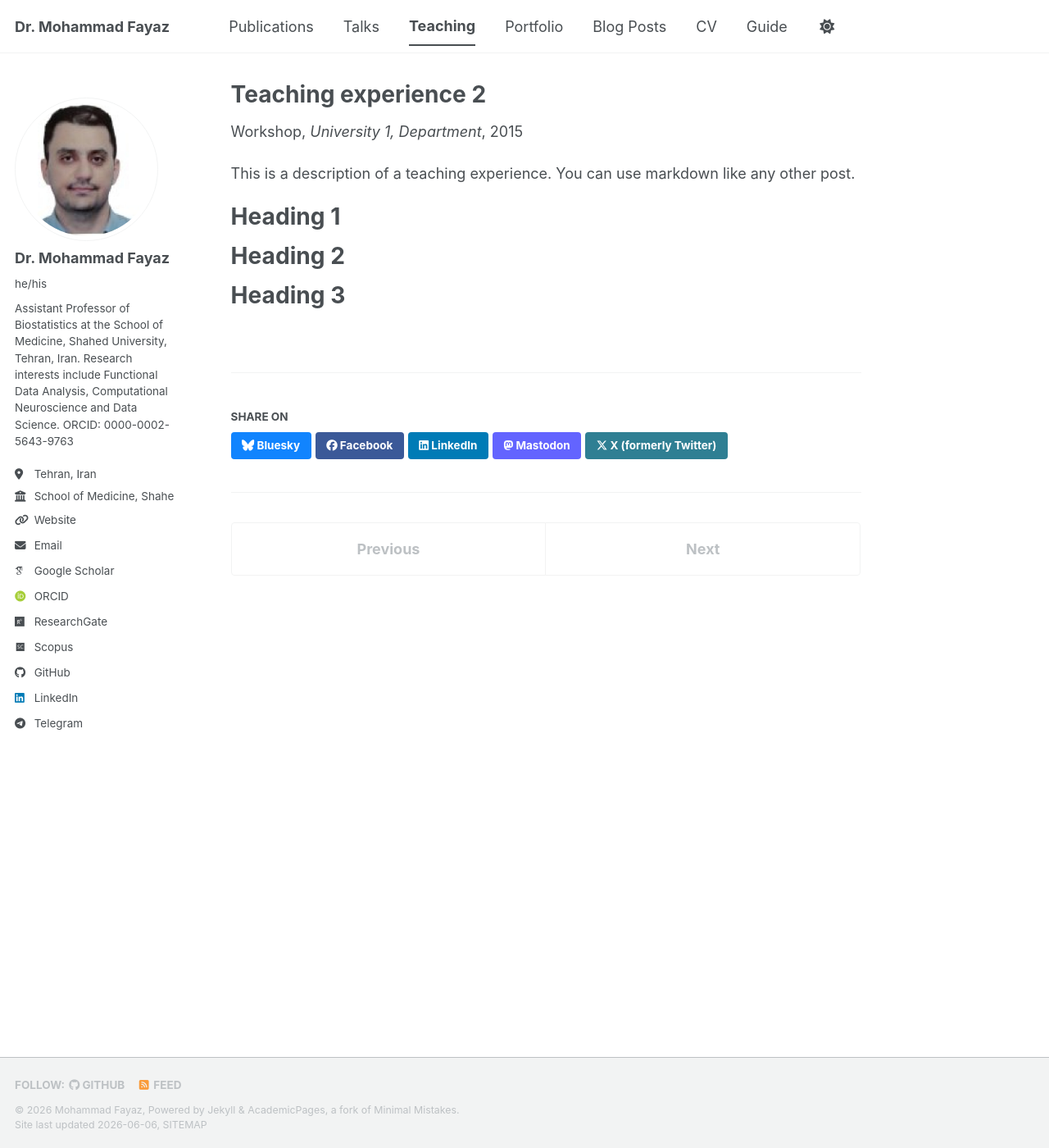
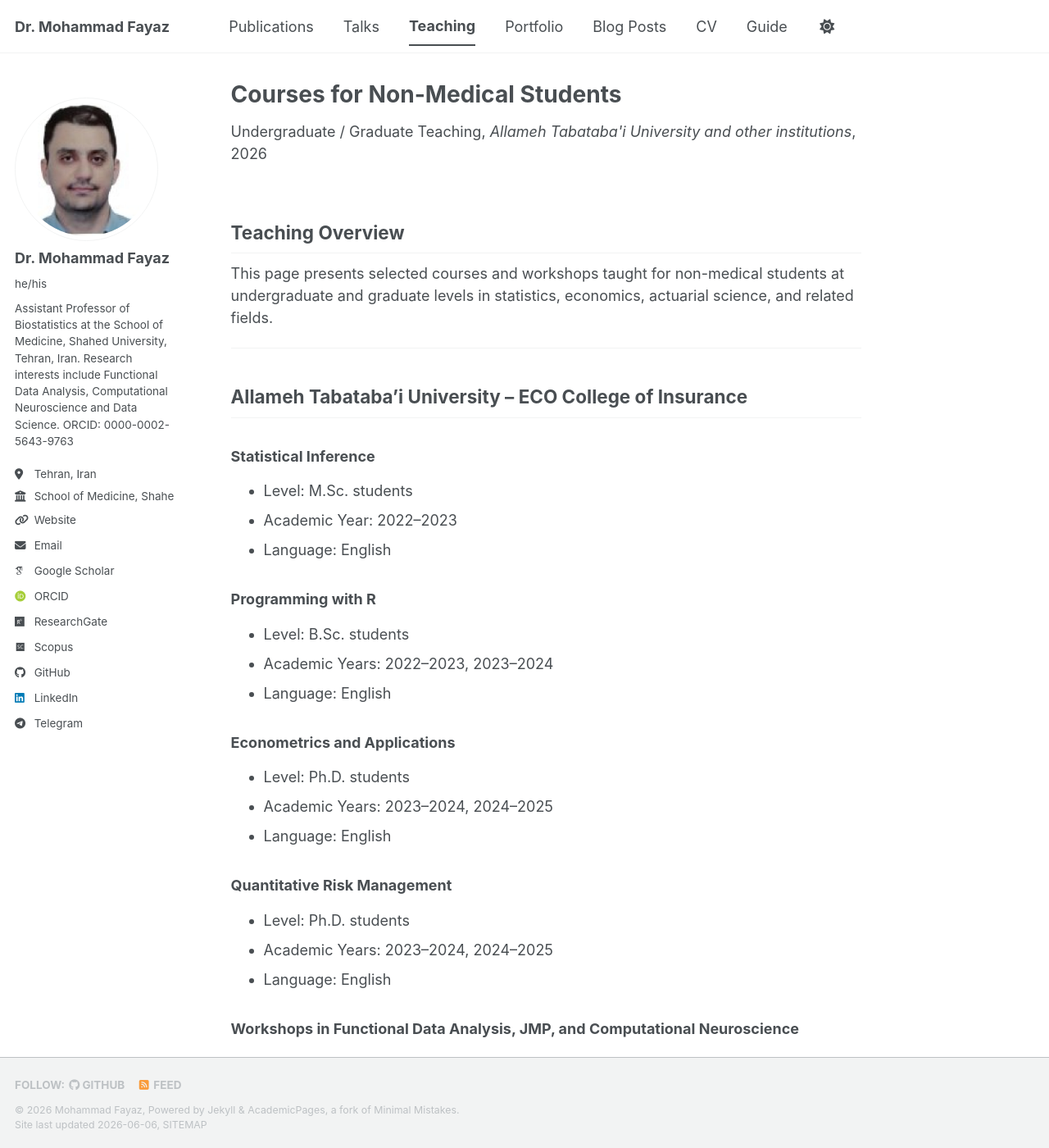
Before and after one commit to mohammad-fayaz/mohammad-fayaz.github.io, a Jekyll site: the page built from _teaching/2015-spring-teaching-2.md, in a window 1280 px wide and 1400 px high. Shown: the whole window at 82% size. Built offline with Jekyll 4.4.1, drawn with Linux system fonts in a browser that asks for light colours; some web fonts are replaced; a script bundle is joined from its source files by our own code; library files that are not in the unit come from our copies; some of the changed text lies outside the part shown.

Commit message:
Update 2015-spring-teaching-2.md

```diff
--- a/_teaching/2015-spring-teaching-2.md
+++ b/_teaching/2015-spring-teaching-2.md
@@ -1,20 +1,96 @@
 ---
-title: "Teaching experience 2"
+title: "Courses for Non-Medical Students"
 collection: teaching
-type: "Workshop"
-permalink: /teaching/2015-spring-teaching-1
-venue: "University 1, Department"
-date: 2015-01-01
-location: "City, Country"
+type: "Undergraduate / Graduate Teaching"
+permalink: /teaching/non-medical-courses/
+venue: "Allameh Tabataba'i University and other institutions"
+date: 2026-06-06
+location: "Tehran, Iran"
 ---
 
-This is a description of a teaching experience. You can use markdown like any other post.
+## Teaching Overview
 
-Heading 1
-======
+This page presents selected courses and workshops taught for non-medical students at undergraduate and graduate levels in statistics, economics, actuarial science, and related fields.
 
-Heading 2
-======
+---
 
-Heading 3
-======
+## Allameh Tabataba'i University – ECO College of Insurance
+
+### Statistical Inference
+- Level: M.Sc. students
+- Academic Year: 2022–2023
+- Language: English
+
+### Programming with R
+- Level: B.Sc. students
+- Academic Years: 2022–2023, 2023–2024
+- Language: English
+
+### Econometrics and Applications
+- Level: Ph.D. students
+- Academic Years: 2023–2024, 2024–2025
+- Language: English
+
+### Quantitative Risk Management
+- Level: Ph.D. students
+- Academic Years: 2023–2024, 2024–2025
+- Language: English
+
+### Workshops in Functional Data Analysis, JMP, and Computational Neuroscience
+- Level: M.Sc. and Ph.D. students
+- Academic Years: 2023–2024, 2024–2025
+- Language: English / Persian
+
+---
+
+## Allameh Tabataba'i University – Department of Statistics, Computer Science, and Mathematics
+
+### Statistical Consulting
+- Level: B.Sc. students
+- Academic Years: 2023–2024, 2024–2025
+- Language: Persian
+
+### Research Methods for Statistics
+- Level: B.Sc. students
+- Academic Years: 2023–2024, 2024–2025
+- Language: Persian
+
+---
+
+## Shahed University – College of Basic Sciences
+
+### Calculus I
+- Level: B.Sc. students
+- Academic Year: 2024–2025
+- Language: Persian
+
+### Biocalculus I
+- Level: B.Sc. students
+- Academic Year: 2025–2026
+- Language: Persian
+
+### Biocalculus II
+- Level: B.Sc. students
+- Academic Year: 2025–2026
+- Language: Persian
+
+---
+
+## Shahed University – College of Agriculture
+
+### Calculus I
+- Level: B.Sc. students
+- Academic Year: 2025–2026
+- Language: Persian
+
+---
+
+## Teaching Focus
+
+Courses emphasize the application of statistical and computational methods in non-medical fields, including:
+
+- Statistical inference and modeling
+- Econometrics and applied statistics
+- Data analysis using R, Python, and statistical software
+- Research methodology in social sciences and economics
+- Introduction to data science and computational tools
```
